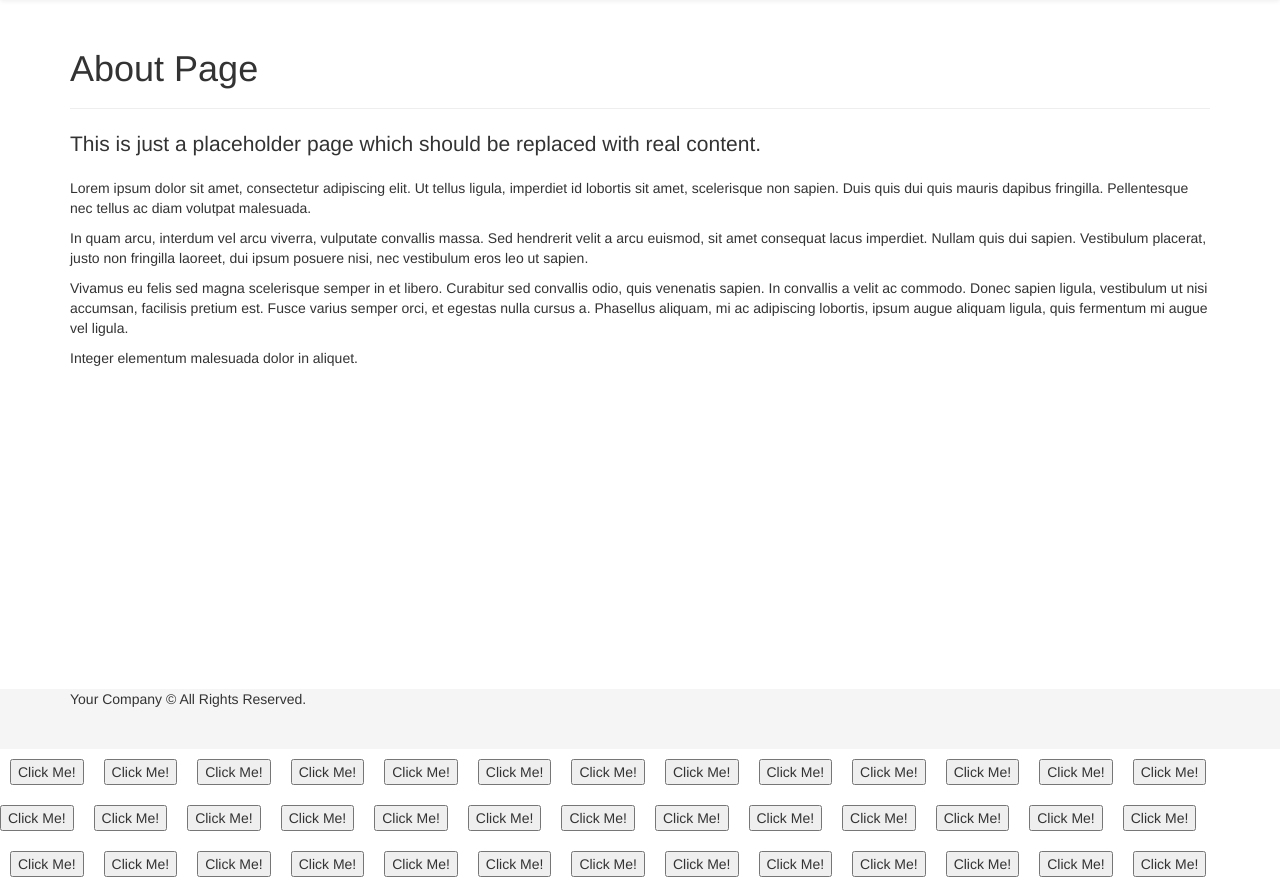
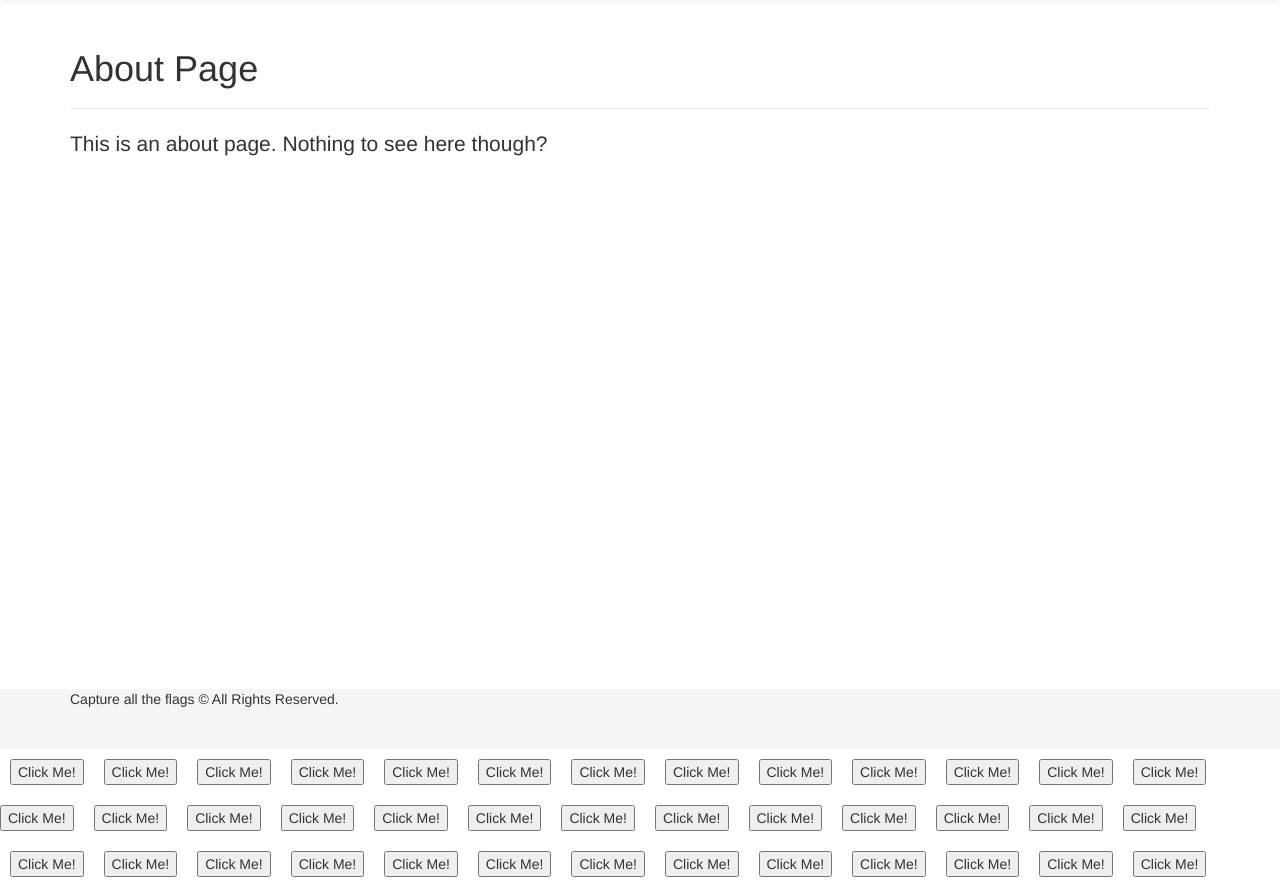
Before and after one commit to kuiqejw/SecurityCTF, a Flask app: page /about in a window 1280 px wide. Shown: the part 51-944 px from the top of the page. Run offline with Flask 2, Linux system fonts and the light colour scheme; some libraries are stand-ins or nearby versions.

Commit message:
Add files via upload

```diff
--- a/flask-boilerplate-master/app.py
+++ b/flask-boilerplate-master/app.py
@@ -70,7 +70,7 @@ def hello_ssti():
 
 @app.route('/test')
 def test():
-	return render_template('pages/placeholder.test.html')
+	return render_template('pages/placeholder.download.html')
 
 def getNews():
     conn = sqlite3.connect('storage.db')
--- a/flask-boilerplate-master/templates/layouts/main.html
+++ b/flask-boilerplate-master/templates/layouts/main.html
@@ -97,7 +97,7 @@
 
   <div id="footer">
     <div class="container">
-      <p>Your Company &copy; All Rights Reserved.</p>
+      <p>Capture all the flags &copy; All Rights Reserved.</p>
       {% block footer %}{% endblock %}
     </div>
   </div>
--- a/flask-boilerplate-master/templates/pages/placeholder.about.html
+++ b/flask-boilerplate-master/templates/pages/placeholder.about.html
@@ -5,10 +5,6 @@
 <div class="page-header">
   <h1>About Page</h1>
 </div>
-<p class="lead">This is just a placeholder page which should be replaced with real content.</p>
-<p>Lorem ipsum dolor sit amet, consectetur adipiscing elit. Ut tellus ligula, imperdiet id lobortis sit amet, scelerisque non sapien. Duis quis dui quis mauris dapibus fringilla. Pellentesque nec tellus ac diam volutpat malesuada.</p>
-<p>In quam arcu, interdum vel arcu viverra, vulputate convallis massa. Sed hendrerit velit a arcu euismod, sit amet consequat lacus imperdiet. Nullam quis dui sapien. Vestibulum placerat, justo non fringilla laoreet, dui ipsum posuere nisi, nec vestibulum eros leo ut sapien.</p>
-<p>Vivamus eu felis sed magna scelerisque semper in et libero. Curabitur sed convallis odio, quis venenatis sapien. In convallis a velit ac commodo. Donec sapien ligula, vestibulum ut nisi accumsan, facilisis pretium est. Fusce varius semper orci, et egestas nulla cursus a. Phasellus aliquam, mi ac adipiscing lobortis, ipsum augue aliquam ligula, quis fermentum mi augue vel ligula.</p>
-<p>Integer elementum malesuada dolor in aliquet.</p>
-
+<p class="lead">This is an about page. Nothing to see here though?</p>
+<!-- Give me a 2! Give me a 5! Give me a 6! -->
 {% endblock %}
```
Also changed, not shown: flask-boilerplate-master/templates/pages/placeholder.download.html (added, +15 -0 lines), flask-boilerplate-master/templates/errors/404.html (line endings or trailing spaces), flask-boilerplate-master/templates/errors/500.html (line endings or trailing spaces), flask-boilerplate-master/templates/forms/forgot.html (line endings or trailing spaces), flask-boilerplate-master/templates/forms/login.html (line endings or trailing spaces), flask-boilerplate-master/templates/forms/register.html (line endings or trailing spaces), flask-boilerplate-master/templates/layouts/form.html (line endings or trailing spaces), flask-boilerplate-master/templates/pages/placeholder.form.html (line endings or trailing spaces), flask-boilerplate-master/templates/pages/placeholder.home.html (line endings or trailing spaces).
